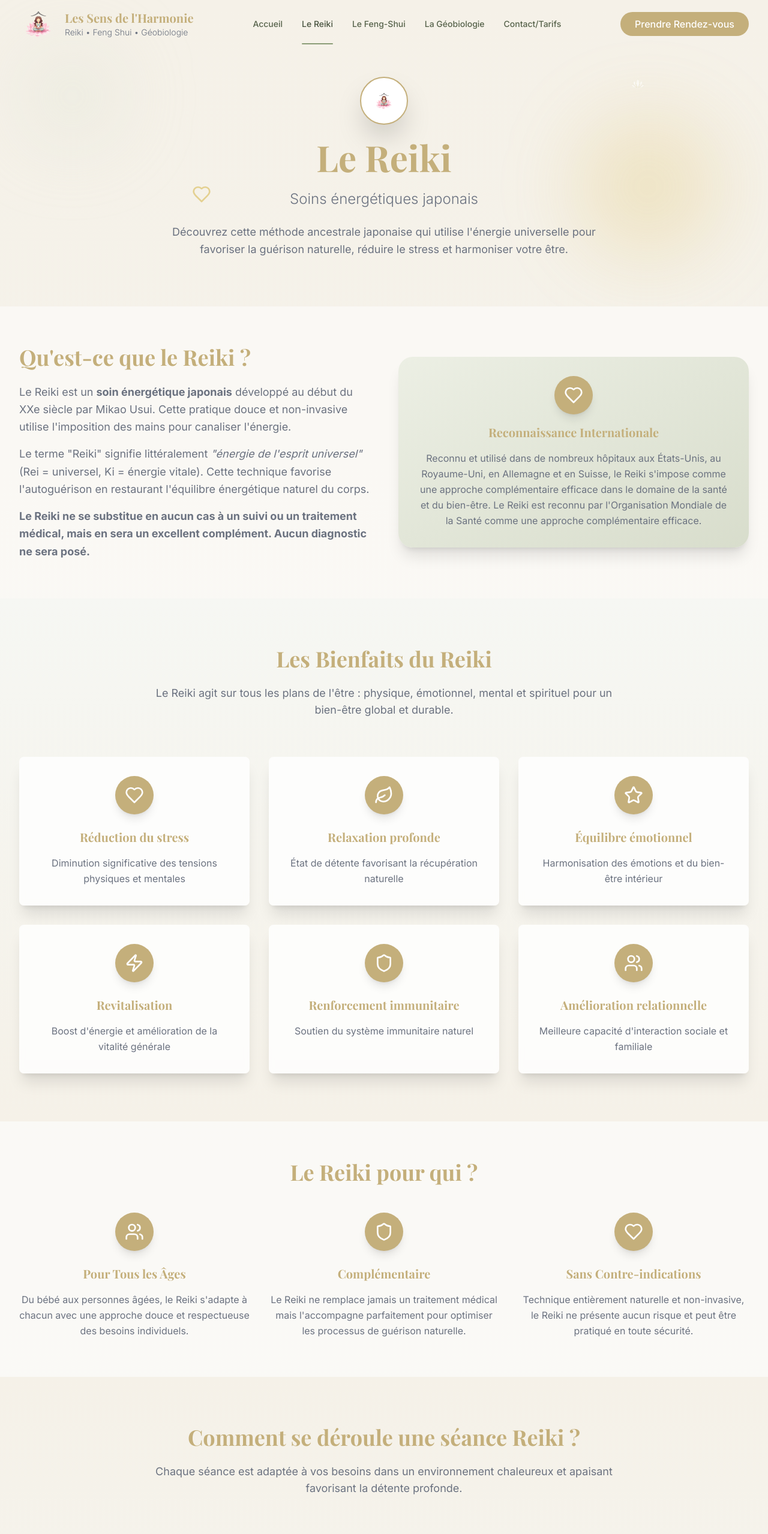
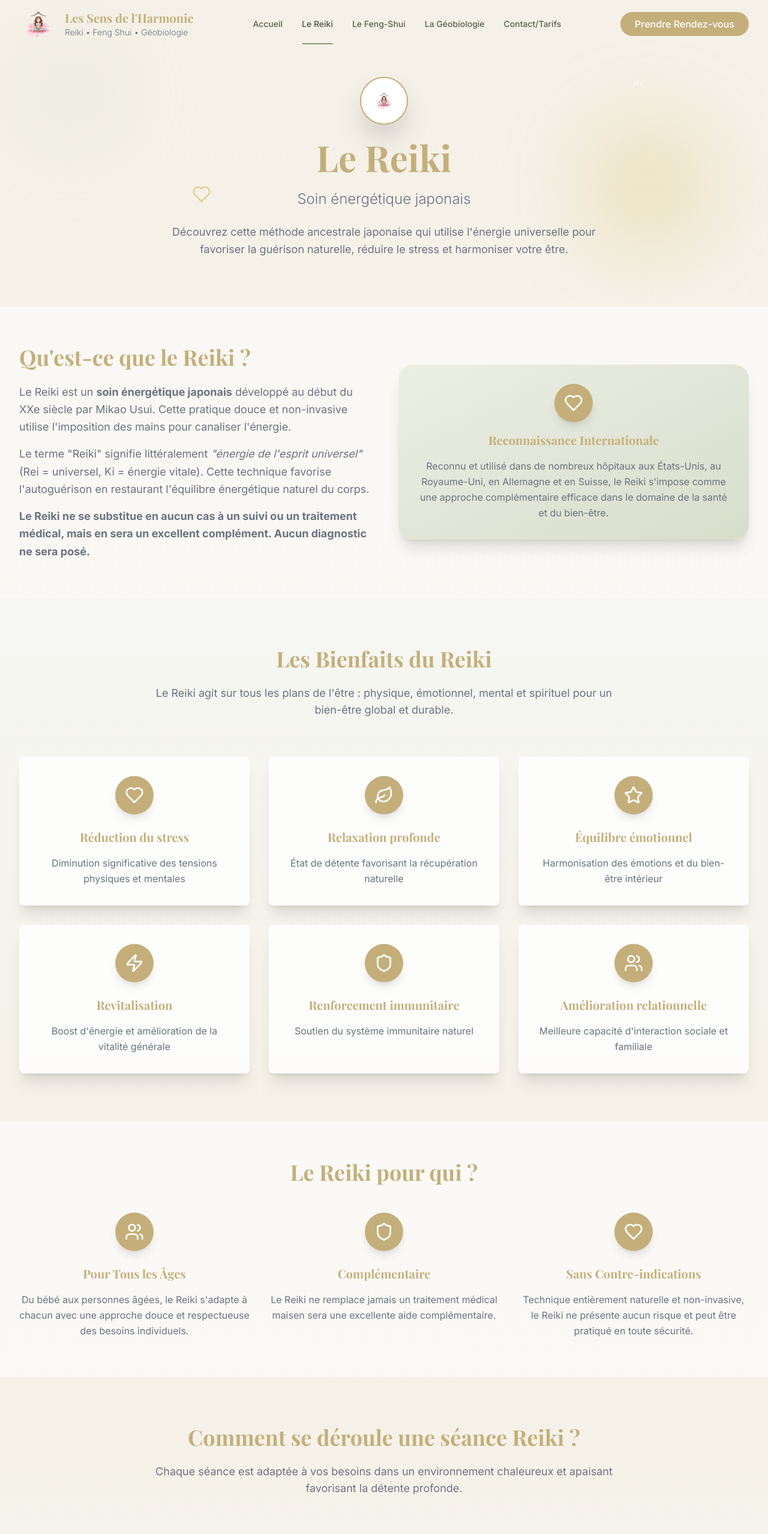
Before and after one commit to Timothee-alt/sensdelharmonie, a Next.js app: page /reiki in a window 1280 px wide. Shown: the top 2558 px of the page at 60% size. Built offline with nearby package versions, Linux system fonts and the light colour scheme; a web font is replaced by a local one.

Commit message:
Maj Reiki

```diff
--- a/components/pages/ReikiContent.tsx
+++ b/components/pages/ReikiContent.tsx
@@ -171,7 +171,7 @@ export default function ReikiContent() {
             </h1>
 
             <p className="text-xl md:text-2xl text-gray-500 font-light">
-              Soins énergétiques japonais
+              Soin énergétique japonais
             </p>
 
             <p className="text-lg text-gray-500 max-w-3xl mx-auto leading-relaxed">
@@ -231,9 +231,7 @@ export default function ReikiContent() {
                   <p className="text-gray-500 leading-relaxed">
                   Reconnu et utilisé dans de nombreux hôpitaux aux États-Unis, au Royaume-Uni,
                   en Allemagne et en Suisse, le Reiki s'impose comme une approche complémentaire
-                  efficace dans le domaine de la santé et du bien-être. Le Reiki est
-                  reconnu par l'Organisation Mondiale de la Santé comme une approche
-                  complémentaire efficace.
+                  efficace dans le domaine de la santé et du bien-être.
                   </p>
                 </div>
               </div>
@@ -324,8 +322,8 @@ export default function ReikiContent() {
                 Complémentaire
               </h3>
               <p className="text-gray-500 leading-relaxed">
-                Le Reiki ne remplace jamais un traitement médical mais l'accompagne
-                parfaitement pour optimiser les processus de guérison naturelle.
+              Le Reiki ne remplace jamais un traitement médical maisen sera une excellente
+              aide complémentaire.
               </p>
             </motion.div>
 
@@ -514,10 +512,6 @@ export default function ReikiContent() {
                 </Link>
               </Button>
             </div>
-
-            <p className="text-gray-500 text-lg">
-              Devis gratuit et sans engagement
-            </p>
           </motion.div>
         </div>
       </section>
```
